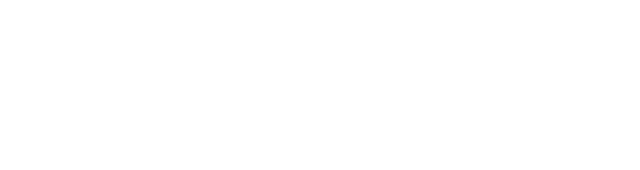
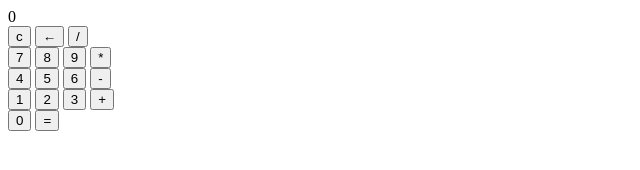
Before and after one commit to NACHIKET-0308/calculator, a plain HTML site: page index.html in a window 1280 px wide. Shown: the whole page, without its empty margins (0-640 px from the left). Drawn offline with Linux system fonts and the light colour scheme.

Commit message:
new changes

```diff
--- a/index.html
+++ b/index.html
@@ -0,0 +1,51 @@
+<!DOCTYPE html>
+<html lang="en">
+<head>
+    <meta charset="UTF-8">
+    <meta name="viewport" content="width=device-width, initial-scale=1.0">
+    <title>CALCULATOR</title>
+</head>
+<body>
+    <div class="calc">
+        <section class="screen">0</section>
+        <section class="calc-buttons">
+            <div class="calc-row">
+            <button class="calc-button">c</button>
+            <button class="calc-button">←</button>
+            <button class="calc-button">/</button>
+            </div>
+        </section>
+        <section class="calc-buttons">
+            <div class="calc-row">
+            <button class="calc-button">7</button>
+            <button class="calc-button">8</button>
+            <button class="calc-button">9</button>
+            <button class="calc-button">*</button>
+            </div>
+        </section>
+        <section class="calc-buttons">
+            <div class="calc-row">
+            <button class="calc-button">4</button>
+            <button class="calc-button">5</button>
+            <button class="calc-button">6</button>
+            <button class="calc-button">-</button>
+            </div>
+        </section>
+        <section class="calc-buttons">
+            <div class="calc-row">
+            <button class="calc-button">1</button>
+            <button class="calc-button">2</button>
+            <button class="calc-button">3</button>
+            <button class="calc-button">+</button>
+            </div>
+        </section>
+        <section class="calc-buttons">
+            <div class="calc-row">
+            <button class="calc-button triple">0</button>
+            <button class="calc-button">=</button>
+            </div>
+        </section>
+
+    </div>
+</body>
+</html>
```
